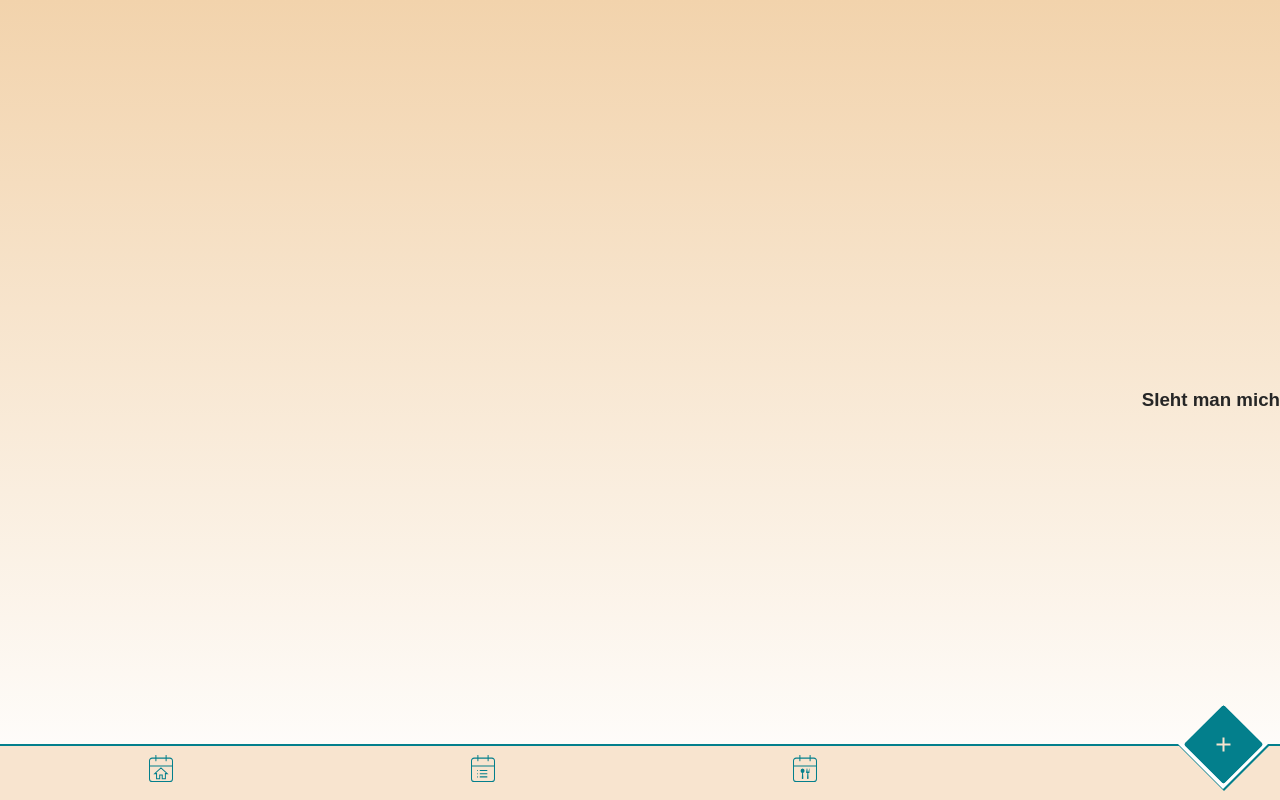
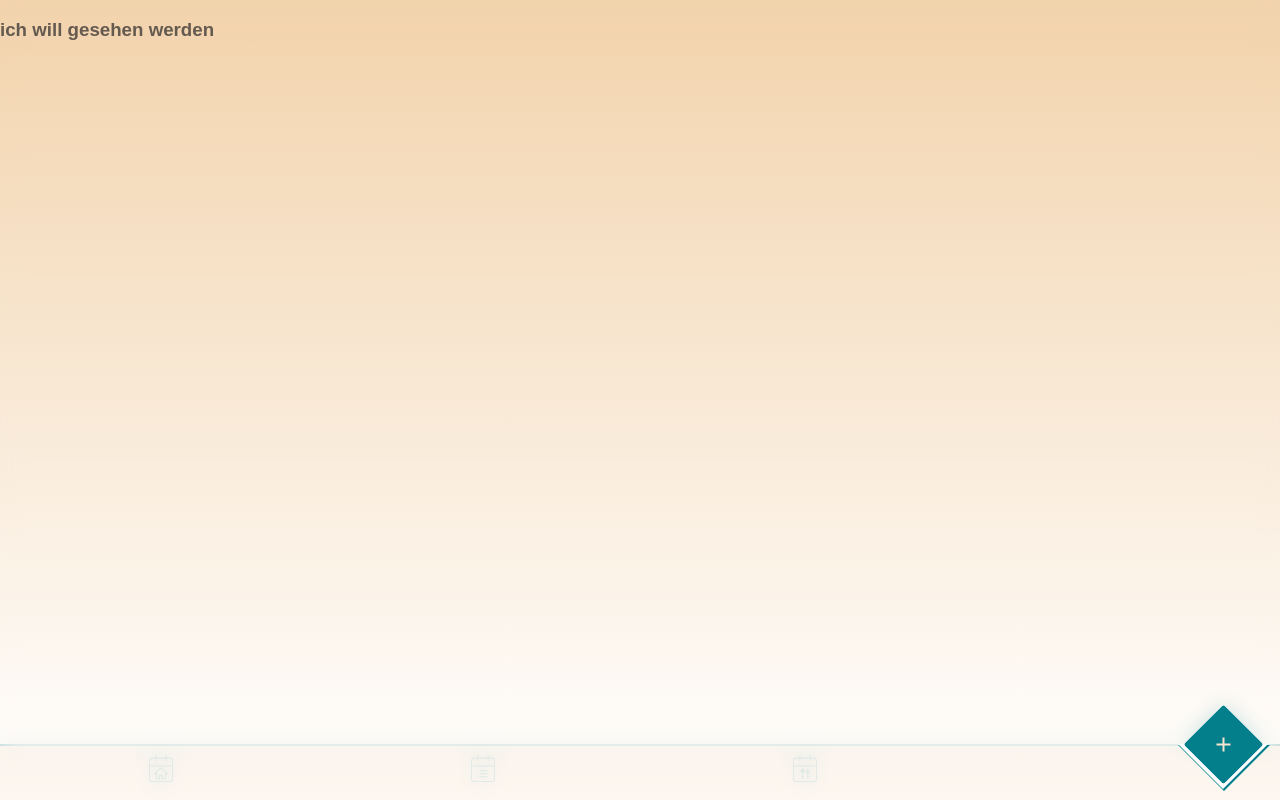
Before and after one commit to boldCM/AngEatIt, an Angular app: page / in a window 1280 px wide. Both pictures are taken after a click on the button 1228 px from the left and 751 px from the top of the page. Built offline with nearby package versions, Linux system fonts and the light colour scheme.

Commit message:
style: trying conditional styling

```diff
--- a/src/app/components/bottom-nav/mainButton/main-button.component.ts
+++ b/src/app/components/bottom-nav/mainButton/main-button.component.ts
@@ -13,10 +13,9 @@ export class MainButtonComponent implements OnInit {
   public handleOverlay(): void {
     if (!this.isMenuOpen) {
       this.isMenuOpen = true;
+      // document.documentElement.style.setProperty('$open', 'true');
     } else {
       this.isMenuOpen = false;
     }
-
-    console.log('ich will meinen button');
   }
 }
--- a/src/app/components/overlay/overlay.component.html
+++ b/src/app/components/overlay/overlay.component.html
@@ -1,6 +1,9 @@
-<div class="blur"></div>
+<!-- <div class="blur"></div> -->
+<div class="blur">
+  <h3>ich will gesehen werden</h3>
+</div>
 <div class="overlay__container">
-  <h3>SIeht man mich</h3>
+  <h3>Sieht man mich</h3>
   <!-- <CornerElement />
         <OverlayItem /> -->
 </div>
--- a/src/app/components/overlay/overlay.component.scss
+++ b/src/app/components/overlay/overlay.component.scss
@@ -1,14 +1,21 @@
+$open: false;
+
 .blur {
   width: 100%;
   height: 100%;
-  // background: black;
   background: var(--gradient-color);
   position: fixed;
   opacity: 0;
   top: 0;
   right: 0;
   backdrop-filter: blur(10px);
-  // ${({ open }) => (!open ? "opacity:0; visibility:hidden;" : "opacity:0.7;")};
+  @if $open {
+    opacity: 0;
+    visibility: hidden;
+  } @else {
+    opacity: 0.7;
+  }
+
   transition: opacity 0.3s ease-in-out;
 }
 
@@ -16,7 +23,11 @@
   right: 0;
   top: 0;
   text-align: right;
-  // transform: ${({ open }) => (open ? "translateX(0);" : "translateX(100%);")};
+  @if $open {
+    transform: translateX(0);
+  } @else {
+    transform: translateX(100%);
+  }
   transition: transform 0.3s ease-in-out;
   display: flex;
   flex-direction: column;
```
